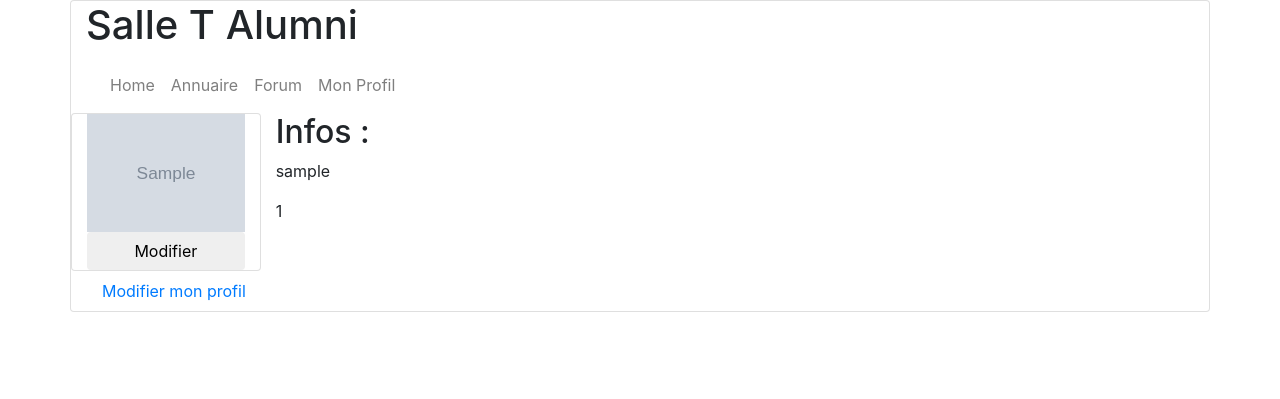
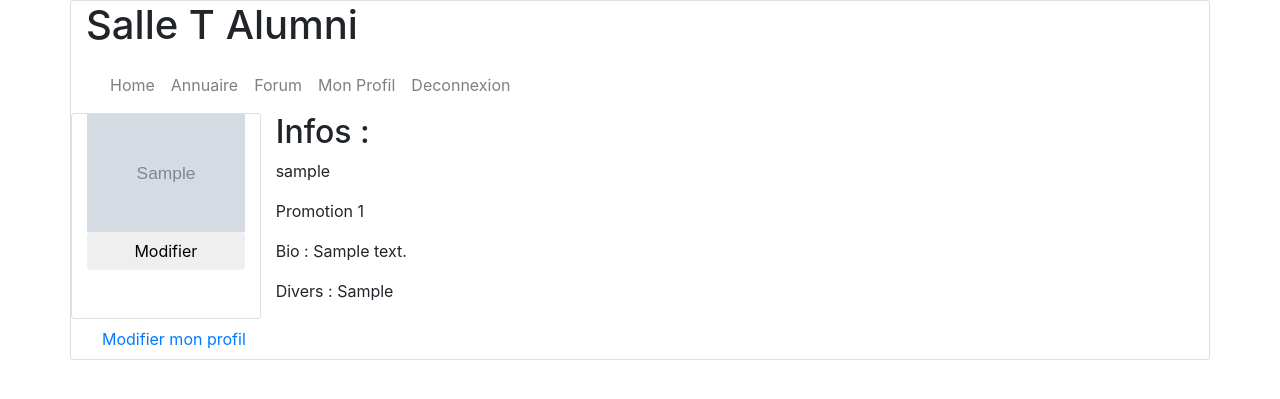
Before and after one commit to grapin3/django-annuaire-alumni, a Django app: page /profile in a window 1280 px wide. Shown: the top 399 px of the page. Run offline with Django 3.2, Linux system fonts and the light colour scheme; a user stored in the database is signed in; tables that the repository leaves empty hold one stand-in row (values such as "Sample post"); grey boxes marked "Sample" are stand-in pictures; parts of the project's set-up code (start-up, migrations or seed data) failed here and were passed over; some libraries are stand-ins or nearby versions.

Commit message:
deconnexion + display_name dans zone admin + display profile

```diff
--- a/annuaire_alumni/settings/base.py
+++ b/annuaire_alumni/settings/base.py
@@ -132,6 +132,6 @@ INTERNAL_IPS = []
 
 # Mess
 LOGIN_REDIRECT_URL = '/user/profile'
-LOGOUT_REDIRECT_URL = '/home'
+LOGOUT_REDIRECT_URL = '/'
 
 MEDIA_ROOT = os.path.join(BASE_DIR, 'media/')
--- a/apps/annuaire/models.py
+++ b/apps/annuaire/models.py
@@ -30,6 +30,8 @@ class Member(models.Model):
     firstname = models.CharField(max_length=30, )
     lastname = models.CharField(max_length=30, )
     profile = models.OneToOneField(Profile, on_delete=models.CASCADE,null=True,)
+    def __str__(self):
+        return self.firstname+" "+self.lastname
 
 @receiver(post_save, sender=User)
 def create_user_profile(sender, instance, created, **kwargs):
--- a/apps/annuaire/templates/annuaire/profile.html
+++ b/apps/annuaire/templates/annuaire/profile.html
@@ -16,7 +16,17 @@
   <div class="col-10">
   <h2>Infos :</h2>
   <p> {{ user.username }} </p>
-  <p> {{ user.profile.promo }} </p>
+  <p>  Promotion {{ user.profile.promo }}
+  {% if user.profile.gap_year %}
+  , césure
+  {% endif %}
+  </p>
+  {% if user.profile.bio %}
+  <p>Bio :  {{ user.profile.bio }} </p>
+  {% endif %}
+  {% if user.profile.miscellaneous %}
+  <p>Divers :  {{ user.profile.miscellaneous }} </p>
+  {% endif %}
   </div>
   <div class="col-11">
 	  <a class="nav-link"  href="/update"> Modifier mon profil</a>
--- a/templates/base.html
+++ b/templates/base.html
@@ -39,6 +39,11 @@
             <li class="nav-item">
               <a class="nav-link" href="{% url 'profile' %}">Mon Profil</a>
             </li>
+	    <li class="nav-item">
+            {% if request.user.is_authenticated %} <a class = "nav-link" href="/accounts/logout">Deconnexion</a>
+            {% else %} <a class="nav-link" href="/accounts/login">Connexion</a>
+            {% endif %}
+            </li>
           </ul>
         </nav>
 
```
